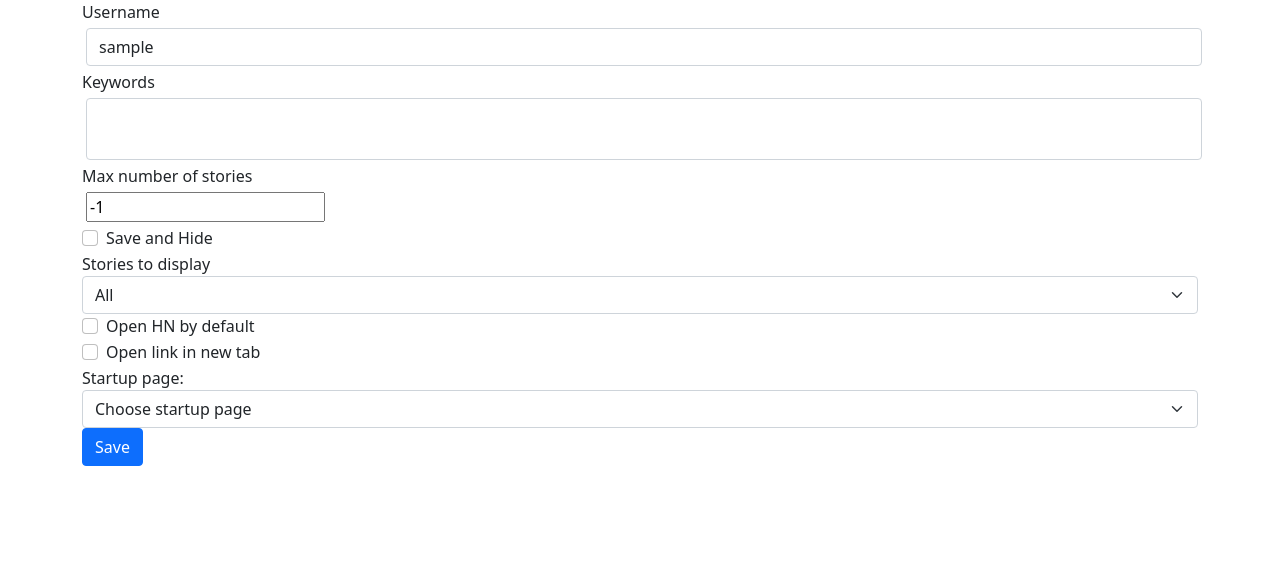
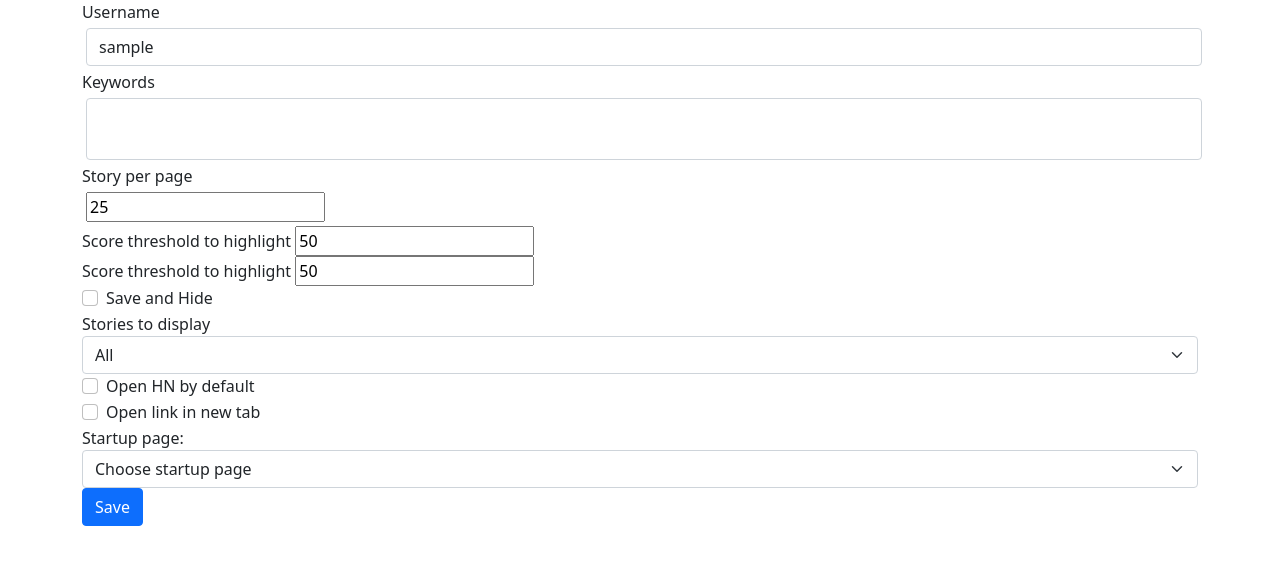
Before and after one commit to abdelkaderamar/hnr, a Django app: page /accounts/profile in a window 1280 px wide. Shown: the part 56-621 px from the top of the page. Run offline with Django 4.2, Linux system fonts and the light colour scheme; the visitor is signed in with stand-in values (Sample User, id 1); data comes from the database, SQL or seed files in the repository; some libraries are stand-ins or nearby versions.

Commit message:
Make configurable score/comment threshold to hightlight a story

```diff
--- a/accounts/models.py
+++ b/accounts/models.py
@@ -5,9 +5,16 @@ from django.contrib.auth.models import User
 # Create your models here.
 
 class UserProfile(models.Model):
+    OLD_STORIES = -2
+    RECENT_STORIES = -1
+
+    STORIES_PER_PAGE = 25
+    HIGHLIGHT_SCORE_THRESHOLD = 50
+    HIGHLIGHT_COMMENT_THRESHOLD = 50
+
     user = models.ForeignKey(User, on_delete=models.PROTECT)
     keywords = models.CharField(null=True, max_length=1024)
-    max_story = models.IntegerField(default=-1)
+    story_per_page = models.IntegerField(default=STORIES_PER_PAGE)
     save_and_hide = models.BooleanField(default=False)
     # Possible values for default_display
     # -2 : show +24h old stories
@@ -18,12 +25,10 @@ class UserProfile(models.Model):
     open_hn_by_default = models.BooleanField(default=False)
     open_in_new_tab = models.BooleanField(default=False)
     startup_page = models.CharField(max_length=128, null=True)
-
+    hightlight_score_threshold = models.IntegerField(default=HIGHLIGHT_SCORE_THRESHOLD)
+    hightlight_comment_threshold = models.IntegerField(default=HIGHLIGHT_COMMENT_THRESHOLD)
     def __str__(self):
         return f"{self.user} | keywords = [{self.keywords}] | save_and_hide = [{self.save_and_hide}] | default_display = [{self.default_display}] "
 
     def __repr__(self):
         return self.__str__()
-
-    OLD_STORIES = -2
-    RECENT_STORIES = -1
--- a/accounts/templates/accounts/user_profile.html
+++ b/accounts/templates/accounts/user_profile.html
@@ -18,8 +18,16 @@
             id="keywords-id" name="keywords" cols="64" >{{user_profile.keywords}}</textarea></li>
     </div>
     <div class="form-group">
-        <label>Max number of stories</label>
-        <input class="max_story-input" name="max_story" value={{user_profile.max_story}} />
+        <label>Story per page</label>
+        <input class="story_per_page-input" name="story_per_page" value={{user_profile.story_per_page}} />
+    </div>
+    <div class="form-group">
+        <label>Score threshold to highlight</label>
+        <input class="hightlight_score_threshold-input" name="hightlight_score_threshold" value={{user_profile.hightlight_score_threshold}} />
+    </div>
+    <div class="form-group">
+        <label>Score threshold to highlight</label>
+        <input class="hightlight_comment_threshold-input" name="hightlight_comment_threshold" value={{user_profile.hightlight_comment_threshold}} />
     </div>
     <div class="form-check">
         <input type="checkbox" class="form-check-input save_and_hide-input" name="save_and_hide"
--- a/accounts/views.py
+++ b/accounts/views.py
@@ -60,7 +60,6 @@ def user_profile(request):
     if user_profile is None:
         user_profile = UserProfile(user=user, keywords="")
         user_profile.save()
-    print(user_profile.max_story)
     context = {
         'user': user,
         'user_profile': user_profile,
@@ -72,7 +71,9 @@ def save_profile(request):
     print("Saving the profile")
     username = request.POST['username']
     keywords = request.POST['keywords']
-    max_story = int(request.POST['max_story'])
+    story_per_page = int(request.POST['story_per_page'])
+    hightlight_score_threshold = int(request.POST['hightlight_score_threshold'])
+    hightlight_comment_threshold = int(request.POST['hightlight_comment_threshold'])
     save_and_hide = bool(request.POST.get('save_and_hide'))
     print(f"save_and_hide={save_and_hide}")
     open_hn_by_default = bool(request.POST.get('open_hn_by_default'))
@@ -92,11 +93,12 @@ def save_profile(request):
 
     inspect(username)
     inspect(keywords)
-    inspect(max_story)
     user = request.user
     user_profile = UserProfile.objects.filter(user_id=user.id).first()
     user_profile.keywords = keywords
-    user_profile.max_story = max_story
+    user_profile.story_per_page = story_per_page
+    user_profile.hightlight_score_threshold = hightlight_score_threshold
+    user_profile.hightlight_comment_threshold = hightlight_comment_threshold
     user_profile.save_and_hide = save_and_hide
     user_profile.default_display = default_display
     user_profile.open_hn_by_default = open_hn_by_default
--- a/static/css/hnr.css
+++ b/static/css/hnr.css
@@ -103,7 +103,7 @@
 	resize: none;
 }
 
-.max_story-input {
+.story_per_page-input {
 	display: flex;
 	margin: 4px;
 }
--- a/templates/story_list.html
+++ b/templates/story_list.html
@@ -31,7 +31,7 @@
 <div class="container-fluid">
 <ul class="list-group">
 {% for user_story in stories %}
-{% if user_story.story.descendants > 10 or user_story.story.score > 10 %}
+{% if user_story.story.descendants > comment_threshold or user_story.story.score > score_threshold %}
 <li class="list-group-item highlighted-story-item" id="{{user_story.story.id}}">
 {% else %}
 <li class="list-group-item story-item" id="{{user_story.story.id}}">
```
Also changed, not shown: feed/views.py (+10 -5 lines), accounts/migrations/0007_remove_userprofile_max_story_and_more.py (added).
